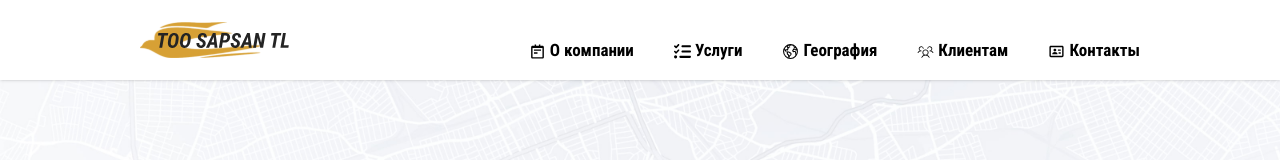
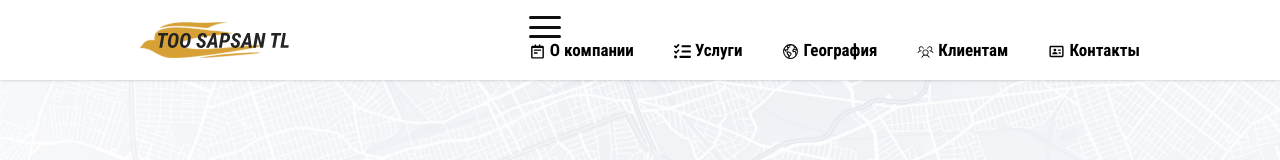
Before and after one commit to vlassov-i240288/toosapsan_frontend, a React (Vite) app: page / in a window 1280 px wide. Shown: the top 160 px of the page. Built offline with nearby package versions, Linux system fonts and the light colour scheme; no server answers.

Commit message:
fix logo v.8

```diff
--- a/src/components/mainMenu/MainMenu.css
+++ b/src/components/mainMenu/MainMenu.css
@@ -1,34 +1,43 @@
+/* Контейнер меню */
+.menu {
+    position: relative;
+    z-index: 50;
+}
+
+/* Бургер-кнопка */
 .burger {
     display: flex;
     flex-direction: column;
     justify-content: space-between;
-  width: 2rem;       /* w-8 */
-  height: 22px;      /* h-[22px] */
-  position: relative;
-  z-index: 50;
+    width: 32px;
+    height: 22px;
+    cursor: pointer;
 }
 
-/* Base line */
-.burger .line {
+/* Полоски */
+.line {
     display: block;
-  height: 4px;              /* h-1 → 4px */
-  background: #171717;      /* neutral-900 */
-  border-radius: 4px;       /* rounded */
-  transform-origin: center; /* origin-center */
-  transition: all 0.3s ease;
+    width: 32px;
+    height: 3px;
+    background-color: #0f0f0f;
+    border-radius: 3px;
+
+    /* важно для safari */
+    transform-origin: center;
+    transition: transform 0.3s ease, opacity 0.3s ease;
 }
 
-/* TOP OPEN */
-.burger .line--top-open {
-  transform: rotate(45deg) translateY(8px);
+/* Верхняя при открытии */
+.line--top-open {
+    transform: translateY(9px) rotate(45deg);
 }
 
-/* MIDDLE OPEN */
-.burger .line--middle-open {
+/* Средняя при открытии — исчезает */
+.line--middle-open {
     opacity: 0;
 }
 
-/* BOTTOM OPEN */
-.burger .line--bottom-open {
-  transform: rotate(-45deg) translateY(-10px);
+/* Нижняя при открытии */
+.line--bottom-open {
+    transform: translateY(-9px) rotate(-45deg);
 }
--- a/src/components/mainMenu/MainMenu.jsx
+++ b/src/components/mainMenu/MainMenu.jsx
@@ -60,12 +60,12 @@ export default function MainMenu() {
                 <div className="">
                     {/* Бургер-кнопка */}
                     <button
-                        className="burger md:hidden"
+                        className="burger"
                         onClick={() => setOpen(!open)}
                     >
-                        <span className={`line ${open ? "line--top-open" : ""}`}></span>
-                        <span className={`line ${open ? "line--middle-open" : ""}`}></span>
-                        <span className={`line ${open ? "line--bottom-open" : ""}`}></span>
+                        <span className={`line ${open ? "line--top-open" : ""}`} />
+                        <span className={`line ${open ? "line--middle-open" : ""}`} />
+                        <span className={`line ${open ? "line--bottom-open" : ""}`} />
                     </button>
 
                     {/* Десктоп меню */}
```
Lines whose indentation alone changed are shown as unchanged.
